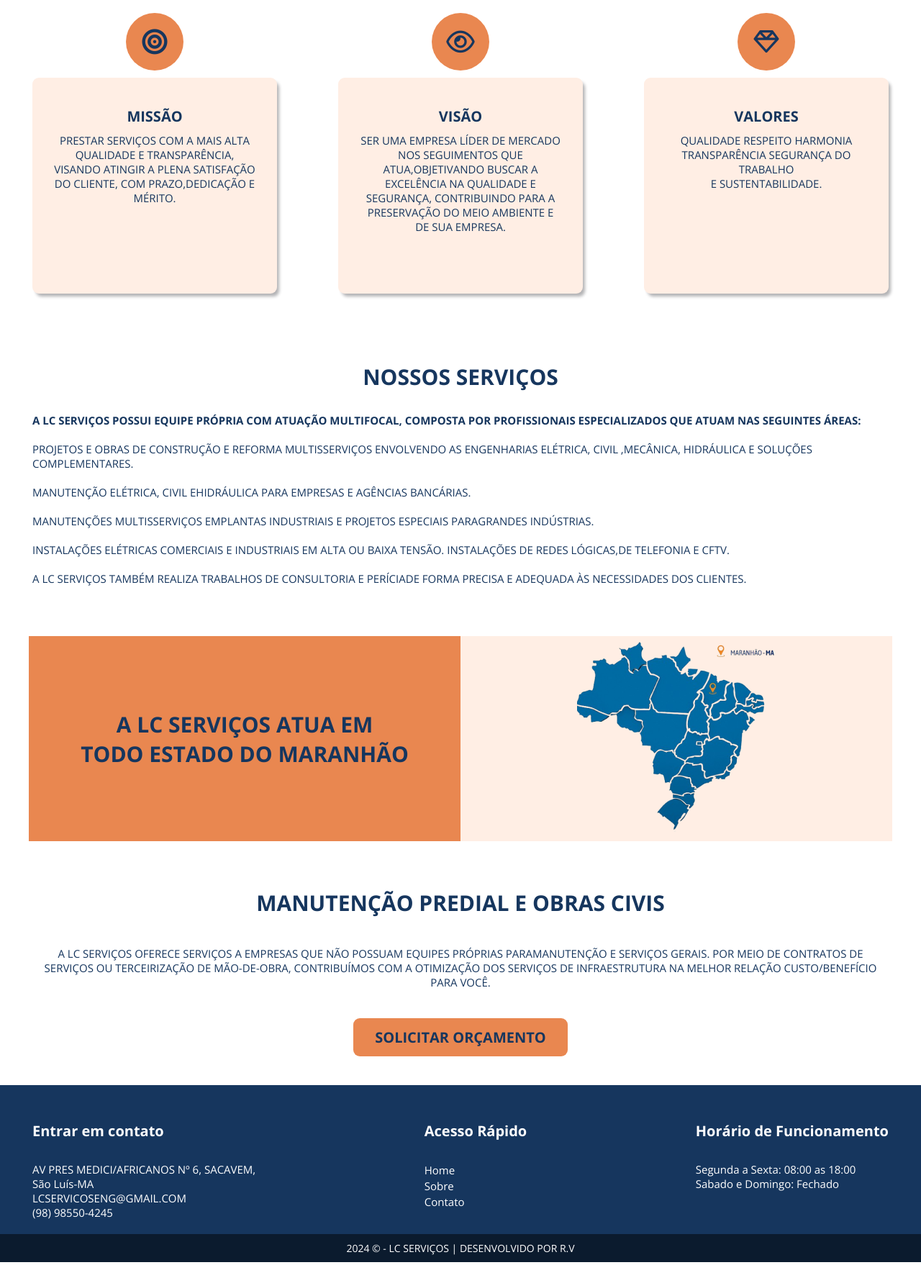
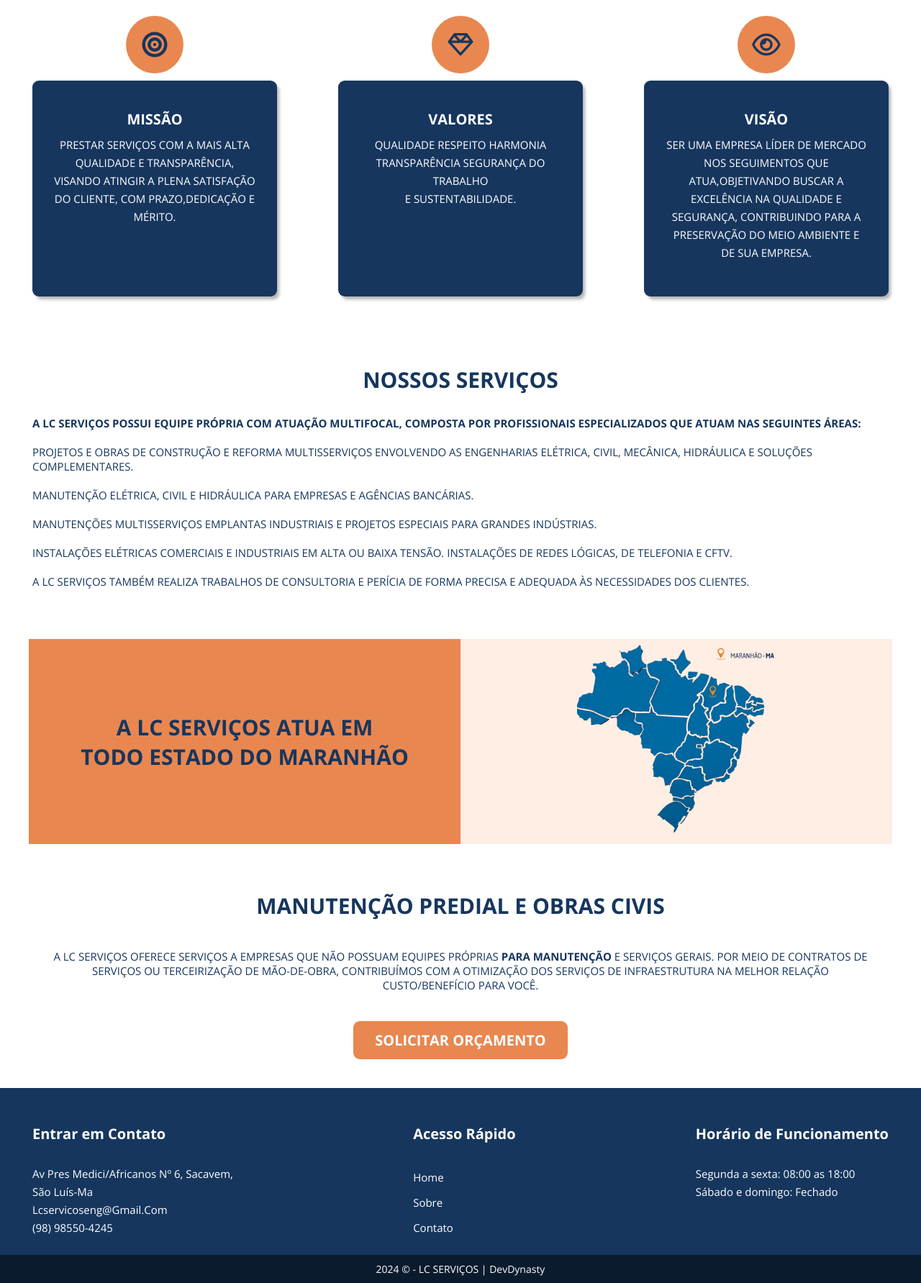
Before and after one commit to meugit204/Projeto-LC_SERVI-OS, a plain HTML site: page index.html in a window 1280 px wide. Shown: the part 624-2407 px from the top of the page at 72% size. Before the commit the page ends 2378 px from the top, so only its background shows below. Drawn offline with nearby package versions, Linux system fonts and the light colour scheme.

Commit message:
algumas melhorias

```diff
--- a/css/style.css
+++ b/css/style.css
@@ -26,10 +26,9 @@ body {
 }
 header {
   width: 100%;
-  height: 86px;
+  height: 60px;
   background-color: #fff;
 }
-
 header > .container {
   display: flex;
   justify-content: space-between;
@@ -37,7 +36,7 @@ header > .container {
 }
 header > .container > .logo {
   width: 248px;
-  height: 86px;
+  height: 60px;
 }
 .container > .logo img {
   width: 100%;
@@ -45,14 +44,18 @@ header > .container > .logo {
 }
 .container > .menu ul {
   display: flex;
+  align-items: center;
   gap: 30px;
+}
+.container > .menu ul li {
+  display: flex;
+  align-items: center;
 }
 @media screen and (max-width: 860px) {
   .container > .menu ul {
     display: none;
   }
 }
-
 .menu ul li a {
   color: #16365e;
 }
@@ -61,8 +64,8 @@ header > .container > .logo {
   transition: 1s;
 }
 /* Baner - chamada */
+
 .baner-chamada > .container {
-  padding: 30px;
   height: 400px;
   background-image: url(../imagens/bg-topo.png);
   background-size: cover;
@@ -74,11 +77,13 @@ header > .container > .logo {
     text-align: center;
   }
 }
+
 .baner-chamada > .container > .titulo-chamada {
   max-width: 800px;
   color: #fff;
   font-size: 30px;
   margin-top: 30px;
+  padding: 30px;
 }
 @media screen and (max-width: 580px) {
   .baner-chamada > .container > .titulo-chamada {
@@ -89,10 +94,10 @@ header > .container > .logo {
 
 .baner-chamada > .container > a {
   cursor: pointer;
-  color: #16365e;
+  color: #fff;
   padding: 10px 30px;
   background-color: #e98750;
-  margin-top: 30px;
+  margin: 30px;
   border-radius: 9px;
   font-size: 20px;
   display: inline-block;
@@ -167,7 +172,7 @@ section > h2 {
   left: 50%;
 }
 .box-info > .destaque-texto {
-  background-color: #ffeee4;
+  background-color: #16365e;
   padding: 30px;
   border-radius: 9px;
   height: 300px;
@@ -184,12 +189,13 @@ section > h2 {
   text-align: center;
   padding: 10px 0;
   font-size: 20px;
-  color: #16365e;
+  color: #fff;
 }
 .box-info > .destaque-texto p {
   text-align: center;
-  color: #16365e;
+  color: #fff;
   font-size: 15px;
+  line-height: 25px;
 }
 
 /* section nossos serviços */
@@ -277,7 +283,7 @@ section > .container > p {
 }
 .servicos > .container > a {
   font-size: 20px;
-  color: #16365e;
+  color: #fff;
   text-align: center;
   padding: 13px 30px;
   font-weight: bold;
@@ -325,16 +331,21 @@ footer > .container > .contato p {
   color: #fff;
   font-size: 15px;
   font-weight: normal;
+  text-transform: capitalize;
+  line-height: 25px;
 }
 .nav-footer ul li a {
   color: #fff;
   font-size: 15px;
   font-weight: normal;
+  line-height: 35px;
+  text-transform: capitalize;
 }
 footer > .container > .horario p {
   color: #fff;
   font-size: 15px;
   font-weight: normal;
+  line-height: 25px;
 }
 footer > .direitos {
   background-color: #0b1b2e;
--- a/index.html
+++ b/index.html
@@ -42,6 +42,8 @@
     </header>
     <div class="baner-chamada">
       <div class="container">
+        <div class="cor-fundo"></div>
+        <!--escurece o baner-->
         <h2 class="titulo-chamada">
           A LC SERVIÇOS É UMA EMPRESA MODERNA INSPIRADA NAS MELHORES PRÁTICAS
           CORPORATIVAS DO RAMO DE TERCEIRIZAÇÃO DE MÃO DE OBRA.
@@ -74,6 +76,22 @@
           <!--box-info-->
           <div class="box-info">
             <div class="circ">
+              <i class="fa-regular fa-gem"></i>
+            </div>
+            <!--circ-->
+            <div class="destaque-texto">
+              <h3>VALORES</h3>
+              <p>
+                QUALIDADE RESPEITO HARMONIA <br />
+                TRANSPARÊNCIA SEGURANÇA DO TRABALHO <br />
+                E SUSTENTABILIDADE.
+              </p>
+            </div>
+            <!--destaque-testo-->
+          </div>
+          <!--box-info-->
+          <div class="box-info">
+            <div class="circ">
               <i class="fa-regular fa-eye"></i>
             </div>
             <!--circ-->
@@ -84,22 +102,6 @@
                 ATUA,OBJETIVANDO BUSCAR A EXCELÊNCIA NA QUALIDADE E SEGURANÇA,
                 CONTRIBUINDO PARA A PRESERVAÇÃO DO MEIO AMBIENTE E DE SUA
                 EMPRESA.
-              </p>
-            </div>
-            <!--destaque-testo-->
-          </div>
-          <!--box-info-->
-          <div class="box-info">
-            <div class="circ">
-              <i class="fa-regular fa-gem"></i>
-            </div>
-            <!--circ-->
-            <div class="destaque-texto">
-              <h3>VALORES</h3>
-              <p>
-                QUALIDADE RESPEITO HARMONIA <br />
-                TRANSPARÊNCIA SEGURANÇA DO TRABALHO <br />
-                E SUSTENTABILIDADE.
               </p>
             </div>
             <!--destaque-testo-->
@@ -121,19 +123,20 @@
           ><br />
           <br />
           PROJETOS E OBRAS DE CONSTRUÇÃO E REFORMA MULTISSERVIÇOS ENVOLVENDO AS
-          ENGENHARIAS ELÉTRICA, CIVIL ,MECÂNICA, HIDRÁULICA E SOLUÇÕES
+          ENGENHARIAS ELÉTRICA, CIVIL, MECÂNICA, HIDRÁULICA E SOLUÇÕES
           COMPLEMENTARES.
           <br /><br />
-          MANUTENÇÃO ELÉTRICA, CIVIL EHIDRÁULICA PARA EMPRESAS E AGÊNCIAS
+          MANUTENÇÃO ELÉTRICA, CIVIL E HIDRÁULICA PARA EMPRESAS E AGÊNCIAS
           BANCÁRIAS.
           <br /><br />
 
           MANUTENÇÕES MULTISSERVIÇOS EMPLANTAS INDUSTRIAIS E PROJETOS ESPECIAIS
-          PARAGRANDES INDÚSTRIAS.
+          PARA GRANDES INDÚSTRIAS.
           <br />
           <br />INSTALAÇÕES ELÉTRICAS COMERCIAIS E INDUSTRIAIS EM ALTA OU BAIXA
-          TENSÃO. INSTALAÇÕES DE REDES LÓGICAS,DE TELEFONIA E CFTV. <br /><br />
-          A LC SERVIÇOS TAMBÉM REALIZA TRABALHOS DE CONSULTORIA E PERÍCIADE
+          TENSÃO. INSTALAÇÕES DE REDES LÓGICAS, DE TELEFONIA E CFTV.
+          <br /><br />
+          A LC SERVIÇOS TAMBÉM REALIZA TRABALHOS DE CONSULTORIA E PERÍCIA DE
           FORMA PRECISA E ADEQUADA ÀS NECESSIDADES DOS CLIENTES.
         </p>
       </div>
@@ -164,10 +167,10 @@
         <h2>MANUTENÇÃO PREDIAL E OBRAS CIVIS</h2>
         <p>
           A LC SERVIÇOS OFERECE SERVIÇOS A EMPRESAS QUE NÃO POSSUAM EQUIPES
-          PRÓPRIAS PARAMANUTENÇÃO E SERVIÇOS GERAIS. POR MEIO DE CONTRATOS DE
-          SERVIÇOS OU TERCEIRIZAÇÃO DE MÃO-DE-OBRA, CONTRIBUÍMOS COM A
-          OTIMIZAÇÃO DOS SERVIÇOS DE INFRAESTRUTURA NA MELHOR RELAÇÃO
-          CUSTO/BENEFÍCIO PARA VOCÊ.
+          PRÓPRIAS <b>PARA MANUTENÇÃO</b> E SERVIÇOS GERAIS. POR MEIO DE
+          CONTRATOS DE SERVIÇOS OU TERCEIRIZAÇÃO DE MÃO-DE-OBRA, CONTRIBUÍMOS
+          COM A OTIMIZAÇÃO DOS SERVIÇOS DE INFRAESTRUTURA NA MELHOR RELAÇÃO
+          CUSTO/BENEFÍCIO PARA VOCÊ.
         </p>
         <a href="https://wa.me/5598985504245">Solicitar Orçamento</a>
       </div>
@@ -177,12 +180,12 @@
     <footer>
       <div class="container">
         <div class="contato">
-          <h3>Entrar em contato</h3>
+          <h3>Entrar em Contato</h3>
           <p>
-            AV PRES MEDICI/AFRICANOS Nº 6, SACAVEM, <br />
-            São Luís-MA
+            Av pres medici/africanos nº 6, Sacavem,<br />
+            são luís-ma
           </p>
-          <p>LCSERVICOSENG@GMAIL.COM</p>
+          <p>lcservicoseng@gmail.com</p>
           <p>(98) 98550-4245</p>
         </div>
         <!--contato-->
@@ -200,14 +203,14 @@
         <!--acesso-rapido-->
         <div class="horario">
           <h3>Horário de Funcionamento</h3>
-          <p>Segunda a Sexta: 08:00 as 18:00</p>
-          <p>Sabado e Domingo: Fechado</p>
+          <p>Segunda a sexta: 08:00 as 18:00</p>
+          <p>Sábado e domingo: Fechado</p>
         </div>
         <!--horario-->
       </div>
       <!--container-->
       <div class="direitos">
-        <p>2024 © - LC SERVIÇOS | DESENVOLVIDO POR R.V</p>
+        <p>2024 © - LC SERVIÇOS | DevDynasty</p>
       </div>
       <!--direitos-->
     </footer>
```
Also changed, not shown: imagens/bg-topo.png.
